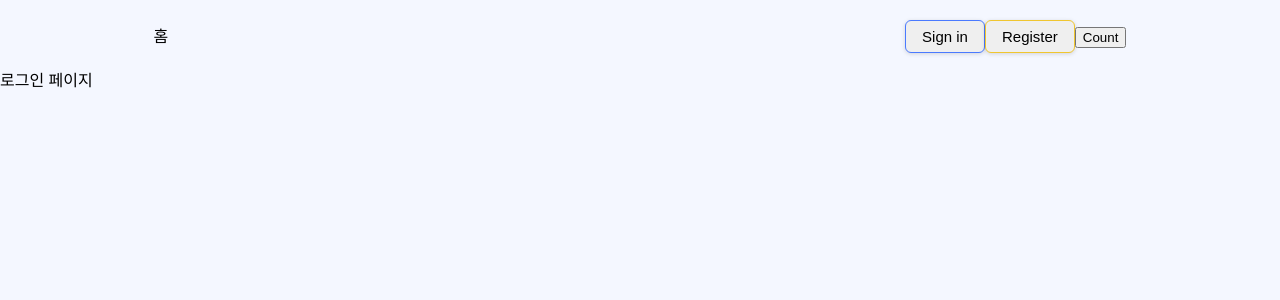
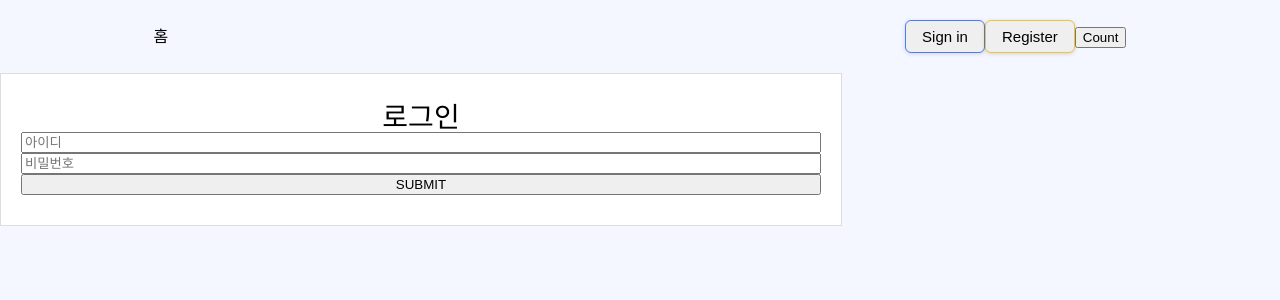
Before and after one commit to seows2/back-server-demo, a React (Create React App) app in the folder client/: page /signin in a window 1280 px wide. Shown: the top 300 px of the page. Built offline with nearby package versions, Linux system fonts and the light colour scheme; no server answers.

Commit message:
[feat][client] 로그인 기능 구현

```diff
--- a/client/src/atoms/userState.ts
+++ b/client/src/atoms/userState.ts
@@ -1,5 +1,5 @@
 import { User } from '@/types';
-import { atom, useRecoilState } from 'recoil';
+import { atom, useRecoilState, useSetRecoilState } from 'recoil';
 
 const userState = atom<User | null>({
   key: 'userState',
@@ -9,3 +9,7 @@ const userState = atom<User | null>({
 export const useUserState = () => {
   return useRecoilState(userState);
 };
+
+export const useSetUserState = () => {
+  return useSetRecoilState(userState);
+};
--- a/client/src/pages/SignIn/index.tsx
+++ b/client/src/pages/SignIn/index.tsx
@@ -1,4 +1,31 @@
+import Container from '@/components/@Common/Container';
+import Form from '@/components/@Common/Form';
+import TextField from '@/components/@Common/TextField';
+import useAuth from '@/hooks/useAuth';
+import useInputValidator from '@/hooks/useInputValidator';
+import { FormEvent } from 'react';
+
 const SignInPage = () => {
-  return <div>로그인 페이지</div>;
+  const [userId, idWarning, handleId] = useInputValidator('', () => '');
+  const [password, pwdWarning, handlePwd] = useInputValidator('', () => '');
+  const { login } = useAuth();
+
+  const handleSubmit = async (event: FormEvent<HTMLFormElement>) => {
+    event.preventDefault();
+
+    try {
+      await login({ userId, password });
+    } catch (error) {}
+  };
+
+  return (
+    <Container title="로그인">
+      <Form onSubmit={handleSubmit}>
+        <TextField placeholder="아이디" value={userId} onChange={handleId} />
+        <TextField placeholder="비밀번호" value={password} onChange={handlePwd} />
+        <button type="submit">SUBMIT</button>
+      </Form>
+    </Container>
+  );
 };
 export default SignInPage;
```
